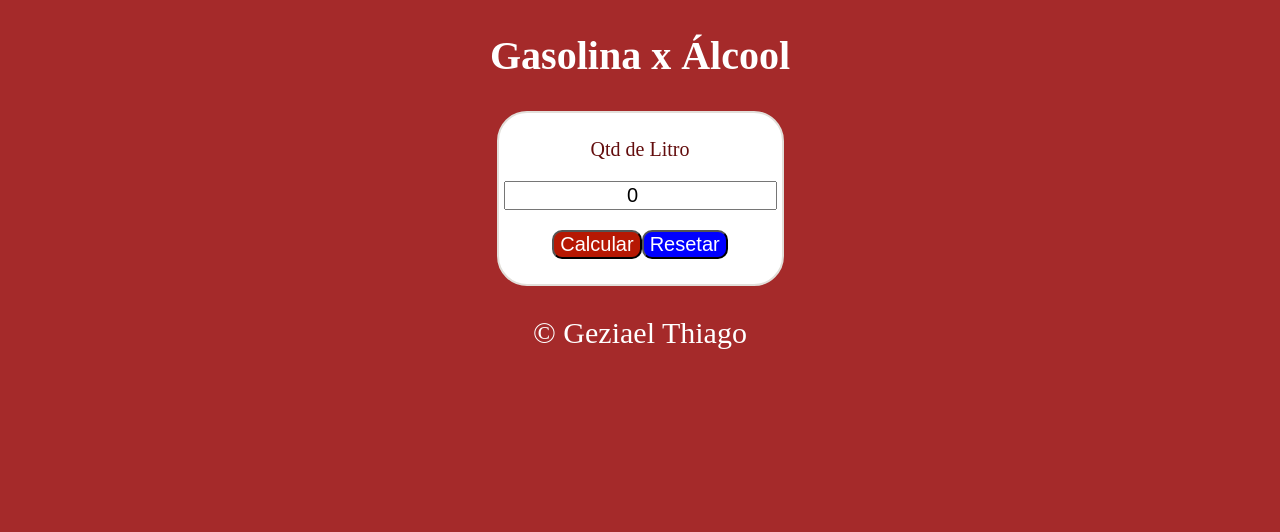
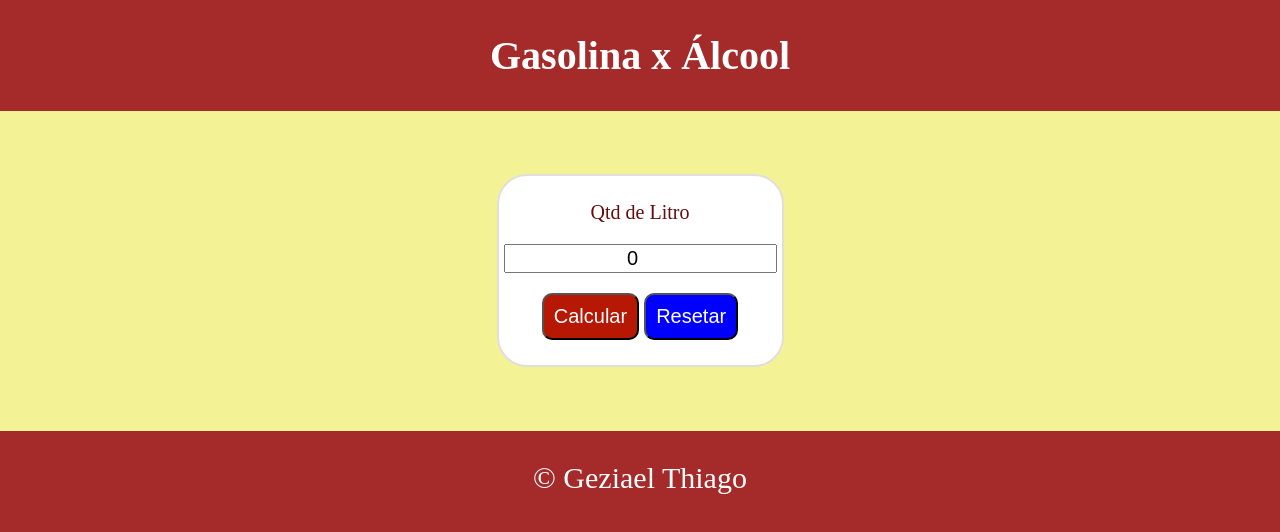
Before and after one commit to GeziaelThiagoPaes/gasolinaXalcool, a plain HTML site: page index.html in a window 1280 px wide. Drawn offline with Linux system fonts and the light colour scheme.

Commit message:
aumentei o tamanho dos botões

```diff
--- a/css/style.css
+++ b/css/style.css
@@ -21,8 +21,10 @@ body{
     flex-direction: column;
     justify-content: center;
     color: rgb(99, 13, 13);
-    width: auto;
-    height: auto;
+    max-width: 100%;
+    max-height: 100%;
+    height: 20rem;
+    background-color: rgb(243, 243, 150);
 
 }
 #forms{
@@ -46,9 +48,15 @@ button{
     color: rgb(255, 255, 255);
     font-size: 20px;
     background-color: rgb(182, 24, 3);
+    padding: 10px;
+
 }
 #containerBotao{
+    display:flex;
+    justify-content: center;
+    align-items: center;
     padding-top: 20px;
+    gap: 5px;
 }
 footer{
     display: flex;
```
